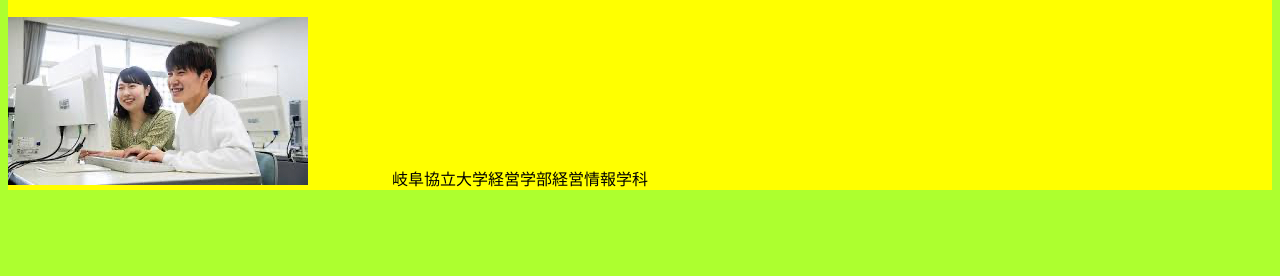
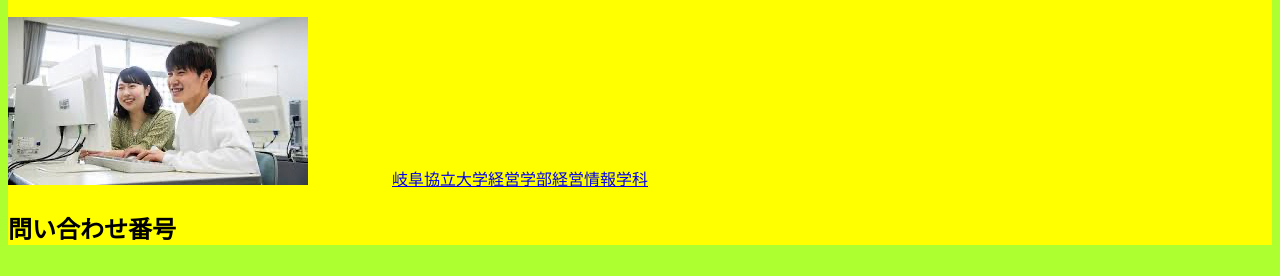
Before and after one commit to C3220489/www, a plain HTML site: page www/kadai1415/index.html in a window 1280 px wide. Shown: the part 524-800 px from the top of the page. Drawn offline with Linux system fonts and the light colour scheme; files whose address does not match are found by name.

Commit message:
サイクル

```diff
--- a/www/kadai1415/index.html
+++ b/www/kadai1415/index.html
@@ -25,8 +25,9 @@
         <h1>自分のやりたい事が見つけ出せ！</h1>
         <h2>私たち君たちを待っている！！！ </h2>
         <img src="images/共有画像.png">
-　　　　　<a id="https://www.gku.ac.jp/academics/management/information/new/index.html">岐阜協立大学経営学部経営情報学科</a>
-
+　　　　　<a href="https://www.gku.ac.jp/academics/management/information/new/index.html">岐阜協立大学経営学部経営情報学科</a>
+        　<h2>問い合わせ番号
+　　　　　<a href="tel:0587-77-3516"
 
 
     </div>
```
